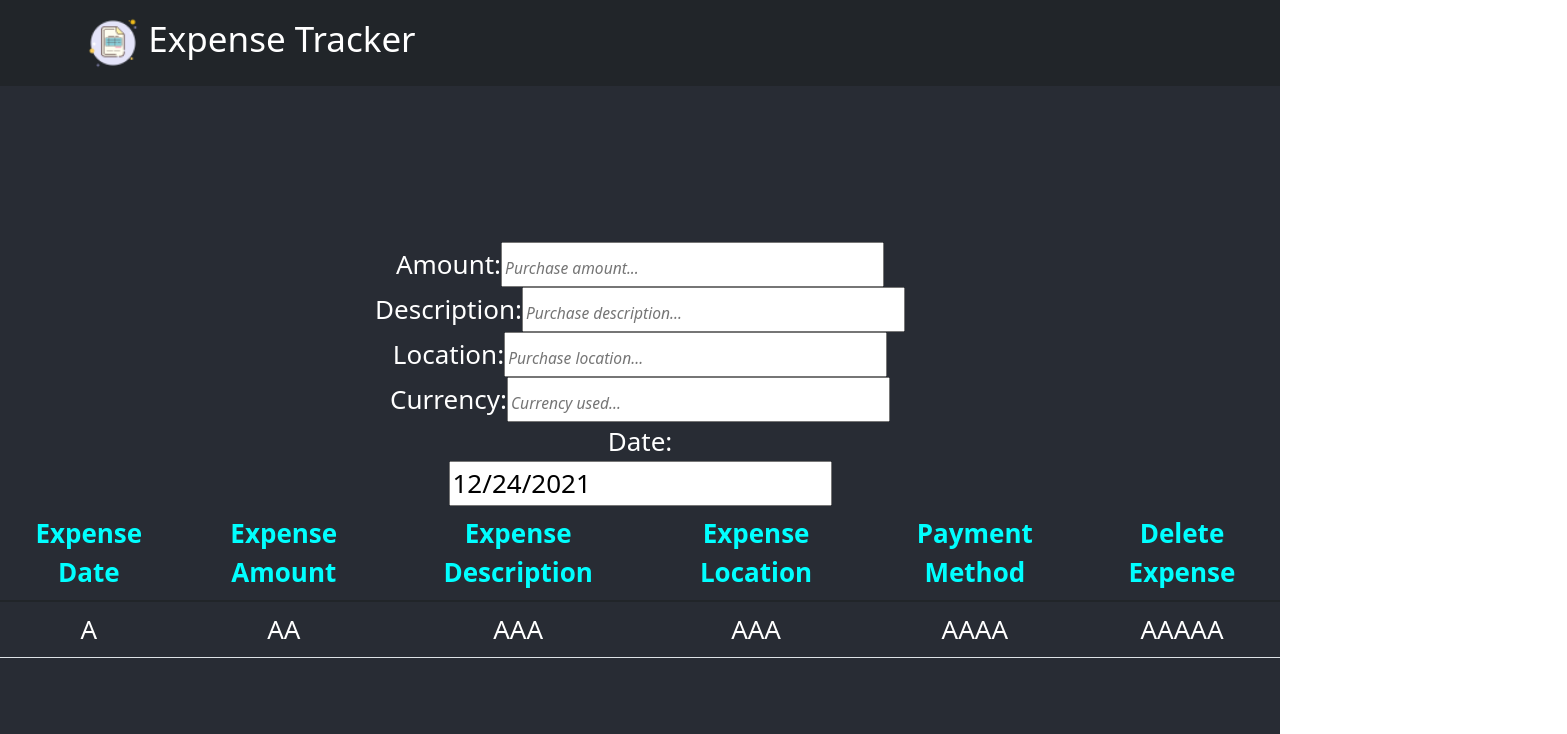
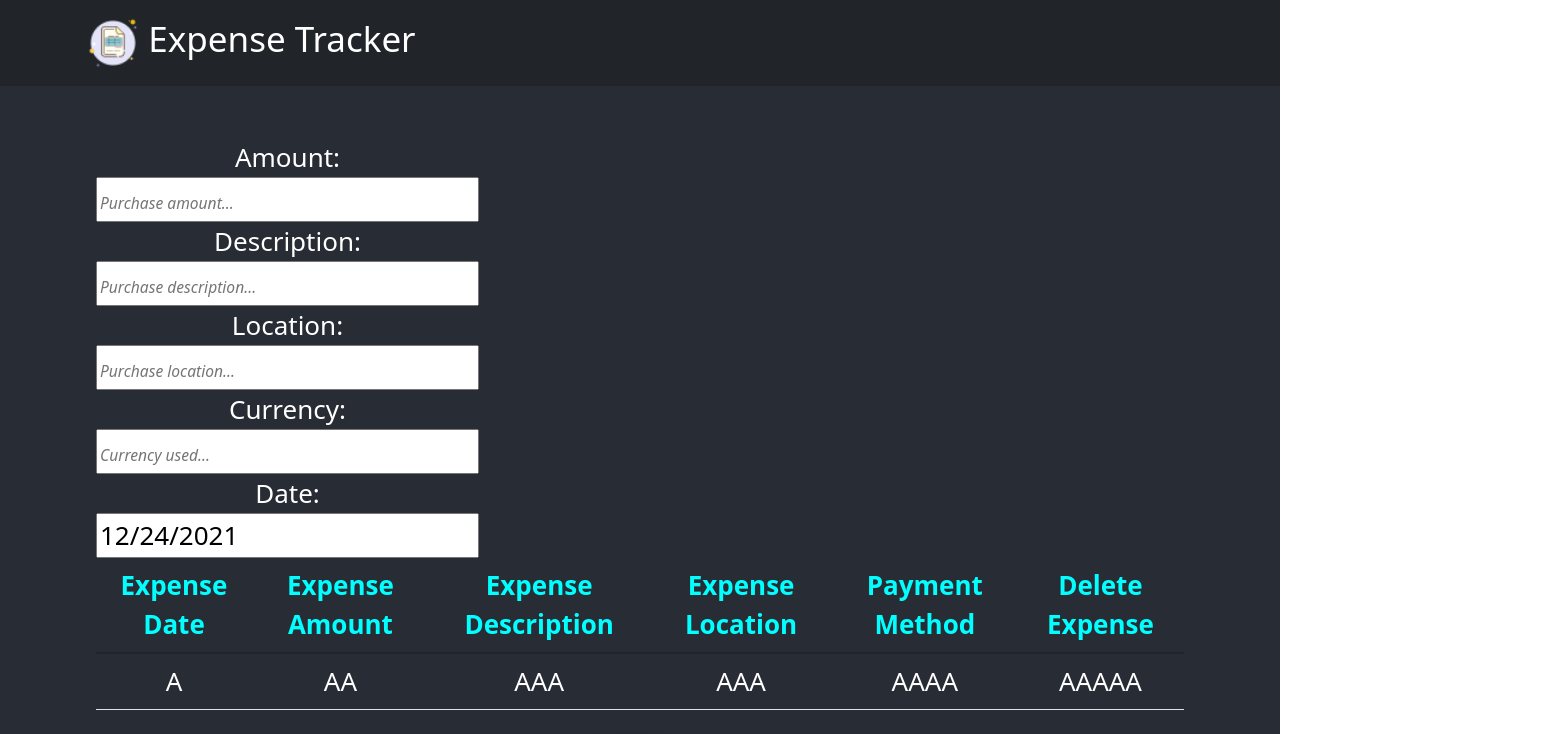
Before and after one commit to zackzellto/new-react-expense-tracker, a React (Create React App) app: page / in a window 1280 px wide. Shown: the top 734 px of the page, 1567 px wide, since content can reach past the window. Built offline with nearby package versions, Linux system fonts and the light colour scheme.

Commit message:
Added styling - need functionality

```diff
--- a/src/App.css
+++ b/src/App.css
@@ -43,3 +43,40 @@ th{
 td{
   color: white;
 }
+
+div[name="app-container"] {
+  position: absolute;
+  width: 85%;
+  height: 80%;
+}
+
+label[name="amount"] {
+  position: relative;
+  margin-right: 100%;
+}
+
+label[name="description"] {
+  position: relative;
+  margin-right: 100%;
+
+}
+
+label[name="location"] {
+  position: relative;
+  margin-right: 100%;
+}
+
+label[name="currency"] {
+  position: relative;
+  margin-right: 100%;
+
+}
+
+form[name="calendar"] {
+  position: relative;
+  margin-right: 100%;
+}
+
+div[name="table"] {
+  position: relative;
+}
--- a/src/App.js
+++ b/src/App.js
@@ -7,23 +7,26 @@ import ExpenseLocation from './Components/Forms/expense-location';
 import ExpenseCurrency from './Components/Forms/expense-currency';
 import ExpenseCalendar from './Components/Calendar/expense-calendar';
 import ExpenseTable from './Components/Table/expense-table';
-
+import Header from './Components/Header/expense-header';
 
 
 
 function App() {
   return (
+
     <div className="App">
       <ExpenseNavbar></ExpenseNavbar>
       <header className="App-header">
+        <div name="app-container">
+
         <ExpenseAmount />
         <ExpenseDesc />
         <ExpenseLocation />
         <ExpenseCurrency />
         <ExpenseCalendar />
-        <ExpenseTable />
+        <ExpenseTable /><Header></Header>
+        </div>
       </header>
-
     </div>
   );
 }
--- a/src/Components/Calendar/expense-calendar.jsx
+++ b/src/Components/Calendar/expense-calendar.jsx
@@ -27,7 +27,7 @@ class ExpenseCalendar extends Component {
 
   render() {
     return (
-      <form onSubmit={this.onFormSubmit}>
+      <form name="calendar" onSubmit={this.onFormSubmit}>
           <label>Date:
         <div className="form-group">
           <DatePicker
--- a/src/Components/Forms/expense-amount.jsx
+++ b/src/Components/Forms/expense-amount.jsx
@@ -4,9 +4,9 @@ import { Form } from "react-bootstrap";
 const ExpenseAmount = () => {
   return (
     <Form>
-      <label>
+      <label name="amount" >
         Amount:
-        <input type="text" name="amount" placeholder="Purchase amount..."/>
+        <input type="text" placeholder="Purchase amount..."/>
       </label>
     </Form>
   );
--- a/src/Components/Forms/expense-currency.jsx
+++ b/src/Components/Forms/expense-currency.jsx
@@ -4,9 +4,9 @@ import { Form } from "react-bootstrap";
 const ExpenseCurrency = () => {
   return (
     <Form>
-      <label>
+      <label name="currency" >
         Currency:
-        <input type="text" name="currency" placeholder="Currency used..."/>
+        <input type="text" placeholder="Currency used..."/>
       </label>
     </Form>
   );
--- a/src/Components/Forms/expense-description.jsx
+++ b/src/Components/Forms/expense-description.jsx
@@ -4,9 +4,9 @@ import { Form } from "react-bootstrap";
 const ExpenseDesc = () => {
   return (
     <Form>
-      <label>
+      <label name="description">
         Description:
-        <input type="text" name="description" placeholder="Purchase description..."/>
+        <input type="text" placeholder="Purchase description..."/>
       </label>
     </Form>
   );
--- a/src/Components/Forms/expense-location.jsx
+++ b/src/Components/Forms/expense-location.jsx
@@ -4,9 +4,9 @@ import { Form } from "react-bootstrap";
 const ExpenseLocation = () => {
   return (
     <Form>
-      <label>
+      <label name="location">
         Location:
-        <input type="text" name="location" placeholder="Purchase location..." />
+        <input type="text" placeholder="Purchase location..." />
       </label>
     </Form>
   );
--- a/src/Components/Header/expense-header.jsx
+++ b/src/Components/Header/expense-header.jsx
@@ -1 +1,8 @@
 import React from "react";
+import Logo from "../../Components/Header/logo.png"
+
+function Header() {
+    return <img src={Logo} alt="Logo" />;
+  }
+
+  export default Header;
--- a/src/Components/Table/expense-table.jsx
+++ b/src/Components/Table/expense-table.jsx
@@ -5,7 +5,7 @@ import { Table } from "react-bootstrap";
 
 const ExpenseTable = () => {
     return(
-        <div className="table-container">
+        <div name="table" className="table-container">
             <Table>
                 <thead>
                     <tr>
```
Also changed, not shown: src/Components/Wheel-Image/wheel-image.jsx (added, +8 -0 lines), src/Components/Header/logo.png (added).
